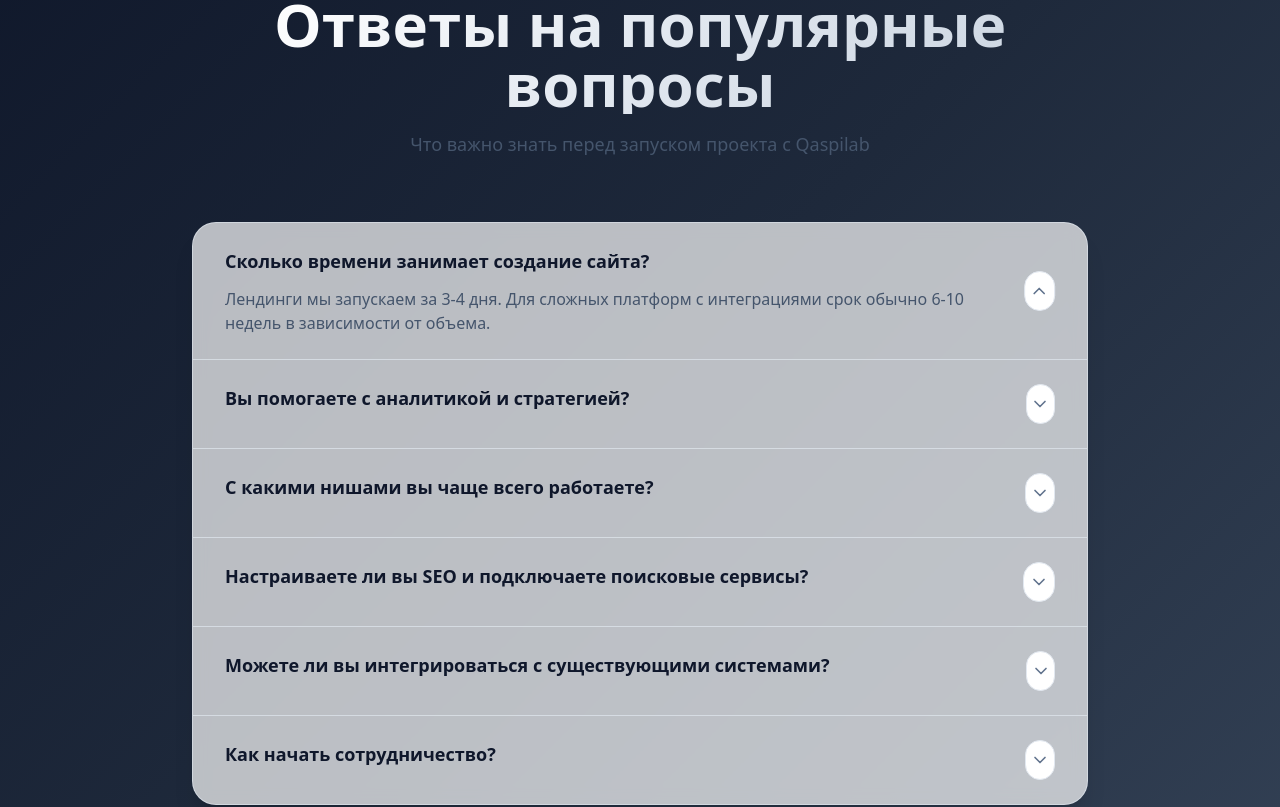
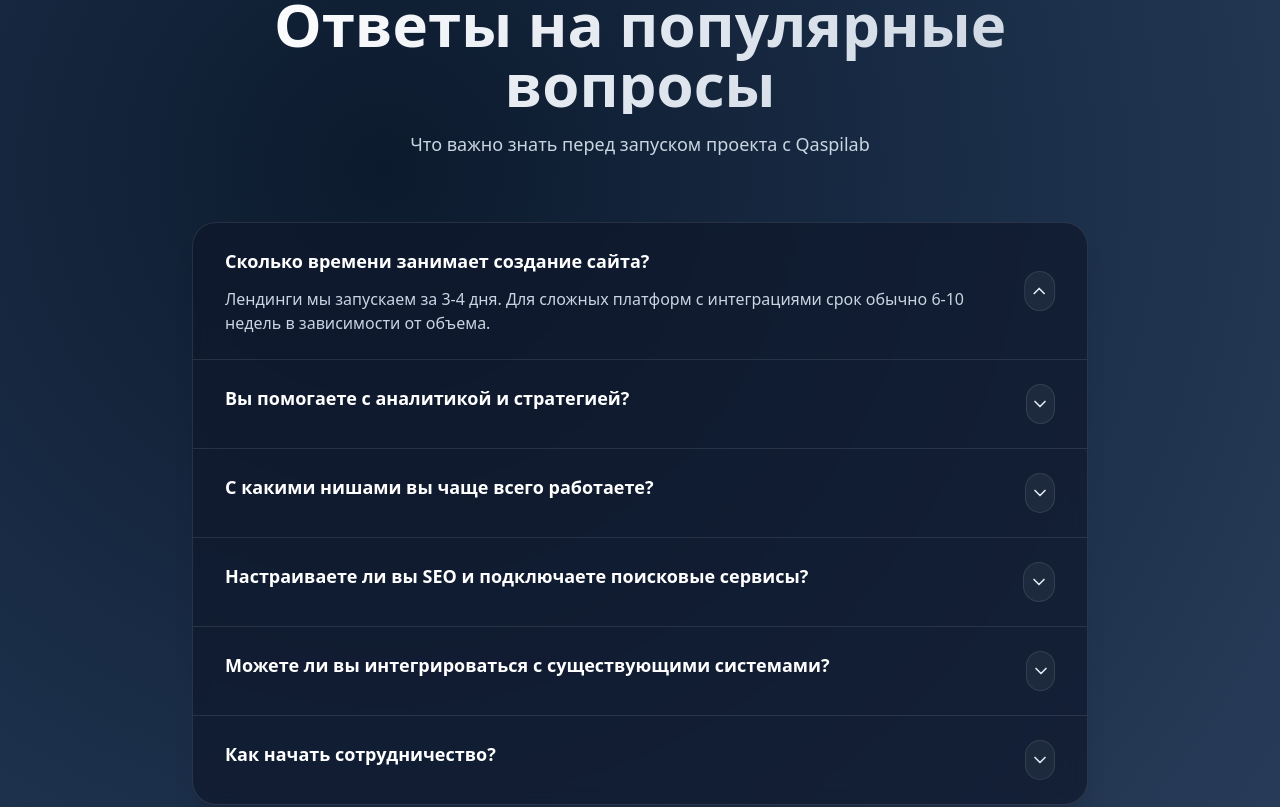
Before and after one commit to Ali-Fayzullaev/qaspilab, a Next.js app: page /en in a window 1280 px wide. Shown: the part 6560-7367 px from the top of the page. Built offline with nearby package versions, Linux system fonts and the light colour scheme.

Commit message:
fixed error in FAQ section

```diff
--- a/components/sections/FAQSection.tsx
+++ b/components/sections/FAQSection.tsx
@@ -14,11 +14,15 @@ interface FAQItem {
 export default function FAQSection() {
   const { t } = useLanguage();
   const faqs: FAQItem[] = t.faq?.items ?? [];
-  const { theme } = useTheme();
+  const { theme, resolvedTheme } = useTheme();
   const [openIndex, setOpenIndex] = useState<number | null>(0);
   const [mounted, setMounted] = useState(false);
-    const sectionRef = useRef(null);
-  // Правильное использование useEffect для отслеживания монтирования
+  const sectionRef = useRef<HTMLElement>(null);
+
+  // Определяем текущую тему после монтирования
+  const currentTheme = mounted ? (resolvedTheme || theme) : 'dark';
+  const isDark = currentTheme === 'dark';
+
   useEffect(() => {
     setMounted(true);
   }, []);
@@ -35,29 +39,35 @@ export default function FAQSection() {
     []
   );
 
-  // Определяем текущую тему с учетом монтирования
-  const currentTheme = mounted ? theme : 'light';
-
   // Используем useMemo для стилей, чтобы избежать предупреждения
   const headingStyles = useMemo(() => ({
-    backgroundImage: currentTheme === 'dark'
+    backgroundImage: isDark
       ? 'linear-gradient(135deg, #ffffff 0%, #e2e8f0 50%, #cbd5e1 100%)'
       : 'linear-gradient(135deg, #0f172a 0%, #475569 50%, #64748b 100%)',
     backgroundClip: 'text',
     WebkitBackgroundClip: 'text',
     color: 'transparent',
     willChange: 'transform'
-  }), [currentTheme]);
+  }), [isDark]);
+
+  if (!mounted) {
+    return (
+      <section
+        ref={sectionRef}
+        className="relative py-24 sm:py-32 transition-colors duration-700 overflow-hidden"
+      />
+    );
+  }
 
   return (
-    <section id="faq"
- ref={sectionRef}
-      className="relative py-24 sm:py-32 transition-all duration-500 overflow-hidden"
+    <section
+      ref={sectionRef}
+      className="relative py-24 sm:py-32 transition-colors duration-700 overflow-hidden"
       style={{
-        background: theme === 'dark'
-          ? 'linear-gradient(135deg, #0f172a 0%, #1e293b 50%, #334155 100%)'
-          : 'linear-gradient(135deg, #ffffff 0%, #f8fafc 50%, #e2e8f0 100%)',
-        color: theme === 'dark' ? '#ffffff' : '#1e293b'
+        background: isDark
+          ? 'radial-gradient(circle at 30% 30%, #0c1a2d 0%, #1a2d47 50%, #2a3d5a 100%)'
+          : 'radial-gradient(circle at 70% 70%, #ffffff 0%, #f0f9ff 50%, #e0f2fe 100%)',
+        color: isDark ? '#ffffff' : '#0f172a'
       }}
     >
       <div className="pointer-events-none absolute inset-0 -z-10" style={backgroundStyles} />
@@ -73,14 +83,18 @@ export default function FAQSection() {
           >
             {t.faq?.title}
           </h2>
-          <p className="mt-4 text-base text-slate-600 dark:text-slate-300 sm:text-lg">
+          <p className={`mt-4 text-base sm:text-lg ${isDark ? 'text-slate-300' : 'text-slate-600'}`}>
             {t.faq?.subtitle}
           </p>
         </div>
 
         <div className="mx-auto mt-16 max-w-4xl">
-          <div className="rounded-3xl border border-slate-200/60 bg-white/70 shadow-xl backdrop-blur dark:border-white/10 dark:bg-slate-900/70">
-            <ul className="divide-y divide-slate-200/70 dark:divide-white/10">
+          <div
+            className={`rounded-3xl shadow-xl backdrop-blur border transition-colors duration-300 ${
+              isDark ? 'border-white/10 bg-slate-900/70' : 'border-slate-200/60 bg-white/80'
+            }`}
+          >
+            <ul className={`divide-y ${isDark ? 'divide-white/10' : 'divide-slate-200/70'}`}>
               {faqs.map((item, index) => {
                 const isOpen = openIndex === index;
                 return (
@@ -91,11 +105,17 @@ export default function FAQSection() {
                       className="group flex w-full items-center justify-between gap-6 px-6 py-5 text-left sm:px-8 sm:py-6"
                     >
                       <div>
-                        <h3 className="text-base font-semibold text-slate-900 transition-colors group-hover:text-primary dark:text-white sm:text-lg">
+                        <h3
+                          className={`text-base font-semibold transition-colors group-hover:text-primary sm:text-lg ${
+                            isDark ? 'text-white' : 'text-slate-900'
+                          }`}
+                        >
                           {item.question}
                         </h3>
                         <p
-                          className={`mt-3 text-sm text-slate-600 transition-all duration-300 ease-in-out dark:text-slate-300 sm:text-base ${
+                          className={`mt-3 text-sm transition-all duration-300 ease-in-out sm:text-base ${
+                            isDark ? 'text-slate-300' : 'text-slate-600'
+                          } ${
                             isOpen ? 'max-h-[400px] opacity-100' : 'max-h-0 opacity-0'
                           }`}
                           style={{ overflow: 'hidden' }}
@@ -104,9 +124,11 @@ export default function FAQSection() {
                         </p>
                       </div>
                       <span
-                        className={`flex h-10 w-10 items-center justify-center rounded-full border border-slate-200 bg-white text-slate-500 transition-transform duration-300 ease-out group-hover:border-primary group-hover:text-primary dark:border-white/10 dark:bg-slate-800 dark:text-slate-200 ${
-                          isOpen ? 'rotate-180' : ''
-                        }`}
+                        className={`flex h-10 w-10 items-center justify-center rounded-full transition-all duration-300 ease-out group-hover:border-primary group-hover:text-primary ${
+                          isDark
+                            ? 'border border-white/10 bg-slate-800 text-slate-200'
+                            : 'border border-slate-200 bg-white text-slate-500'
+                        } ${isOpen ? 'rotate-180' : ''}`}
                       >
                         <ChevronDown className="h-5 w-5" />
                       </span>
```
